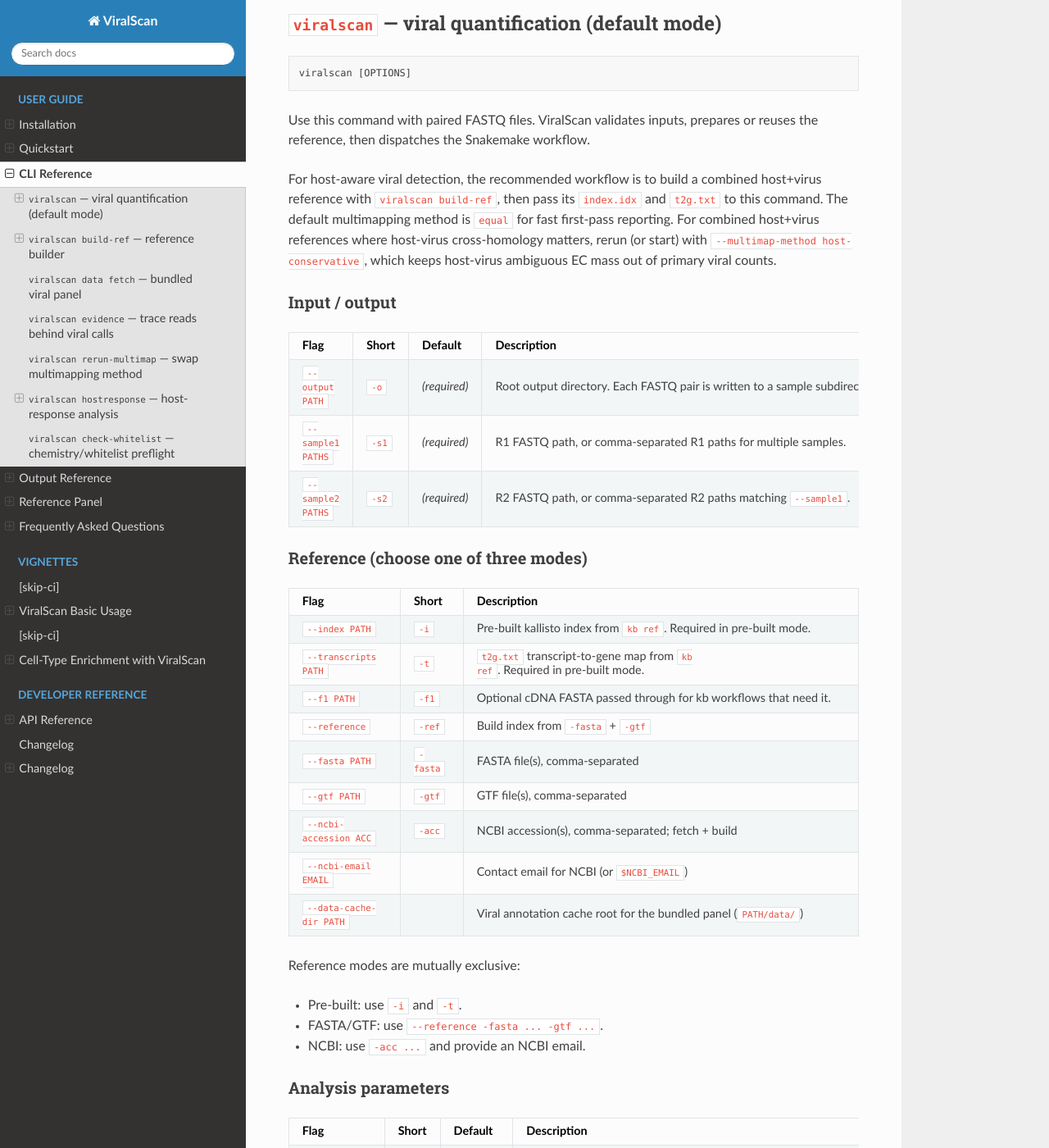
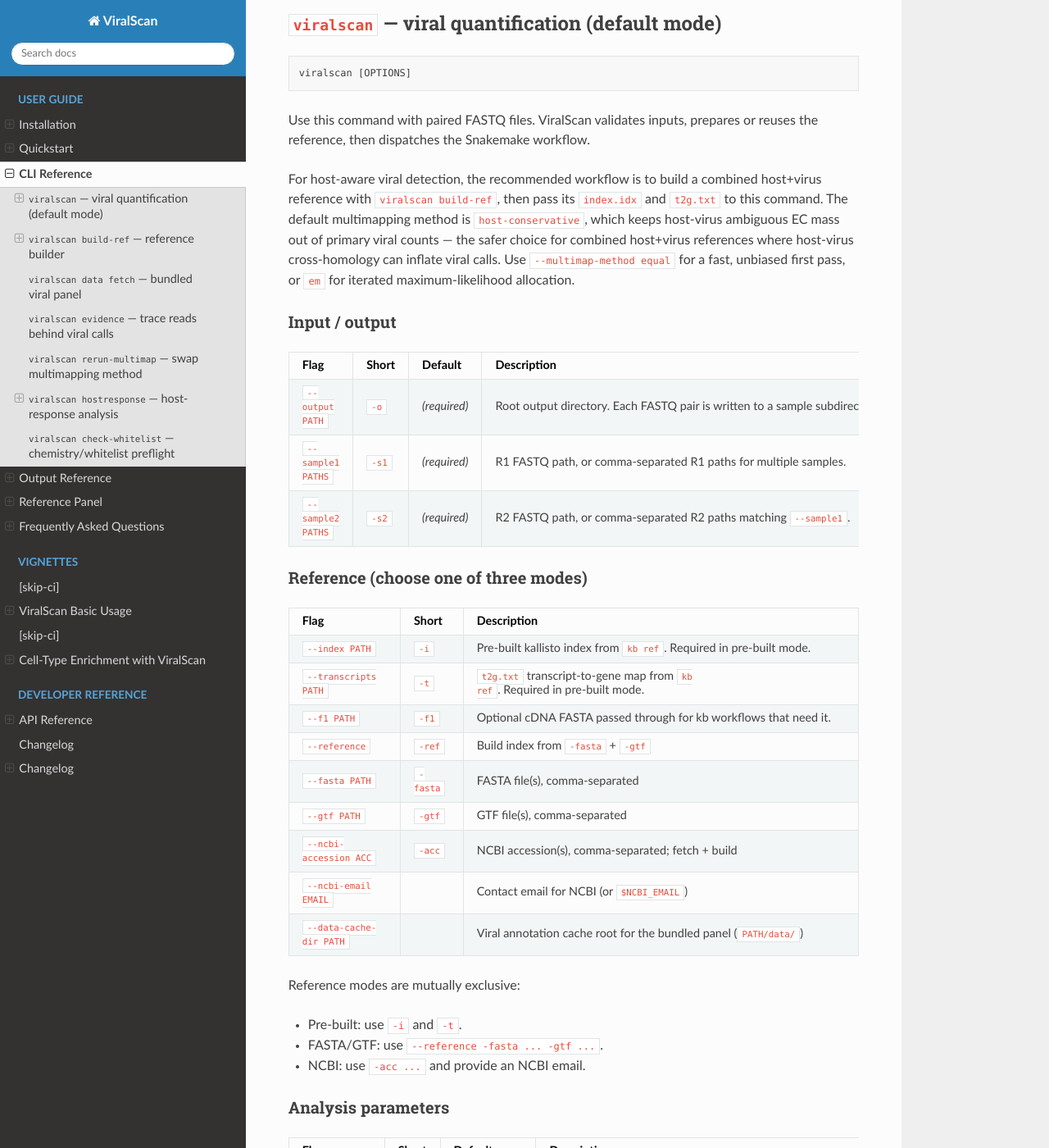
Before and after one commit to mdmanurung/ViralScan, a Sphinx documentation site: the page built from docs/cli_reference.md, in a window 1280 px wide and 1400 px high, scrolled down 272 px. Shown: the whole window at 82% size. Built offline with Sphinx 7.4.7 and the Read the Docs theme 3.1.0, drawn with Linux system fonts in a browser that asks for light colours; some of the changed text lies outside the part shown.

Commit message:
feat(multimap): default --multimap-method host-conservative (specificity for viral detection)
Co-Authored-By: Claude Opus 4.8 <noreply@anthropic.com>
Claude-Session: https://claude.ai/code/session_01VTU8DRQdNAZEoXCZsSs1nY

````diff
--- a/docs/cli_reference.md
+++ b/docs/cli_reference.md
@@ -18,11 +18,11 @@ or reuses the reference, then dispatches the Snakemake workflow.
 
 For host-aware viral detection, the recommended workflow is to build a combined
 host+virus reference with `viralscan build-ref`, then pass its `index.idx` and
-`t2g.txt` to this command. The default multimapping method is `equal` for fast
-first-pass reporting. For combined host+virus references where host-virus
-cross-homology matters, rerun (or start) with `--multimap-method
-host-conservative`, which keeps host-virus ambiguous EC mass out of primary
-viral counts.
+`t2g.txt` to this command. The default multimapping method is
+`host-conservative`, which keeps host-virus ambiguous EC mass out of primary
+viral counts — the safer choice for combined host+virus references where
+host-virus cross-homology can inflate viral calls. Use `--multimap-method equal`
+for a fast, unbiased first pass, or `em` for iterated maximum-likelihood allocation.
 
 ### Input / output
 
@@ -268,9 +268,9 @@ viralscan rerun-multimap -o out/ --multimap-method host-conservative
 viralscan rerun-multimap -o out/ --multimap-method em --cores 8
 ```
 
-**Tip:** run with the default (`equal`) first for fast results, then rerun with
-`--multimap-method host-conservative` or `em` for refinement without repeating
-pseudoalignment.
+**Tip:** the default (`host-conservative`) is the safe choice; swap to `equal`
+for a fast unbiased first pass or `em` for iterated allocation with
+`rerun-multimap` — no need to repeat pseudoalignment (non-EM swaps are instant).
 
 ---
 
````
Also changed, not shown: other parts of docs/cli_reference.md (+1 -1 lines), CHANGELOG.md (+6 -0 lines), README.md (+7 -6 lines), docs/manuscript_draft.md (+1 -1 lines), docs/output_reference.md (+3 -3 lines), docs/quickstart.md (+5 -5 lines), 4 other files.
